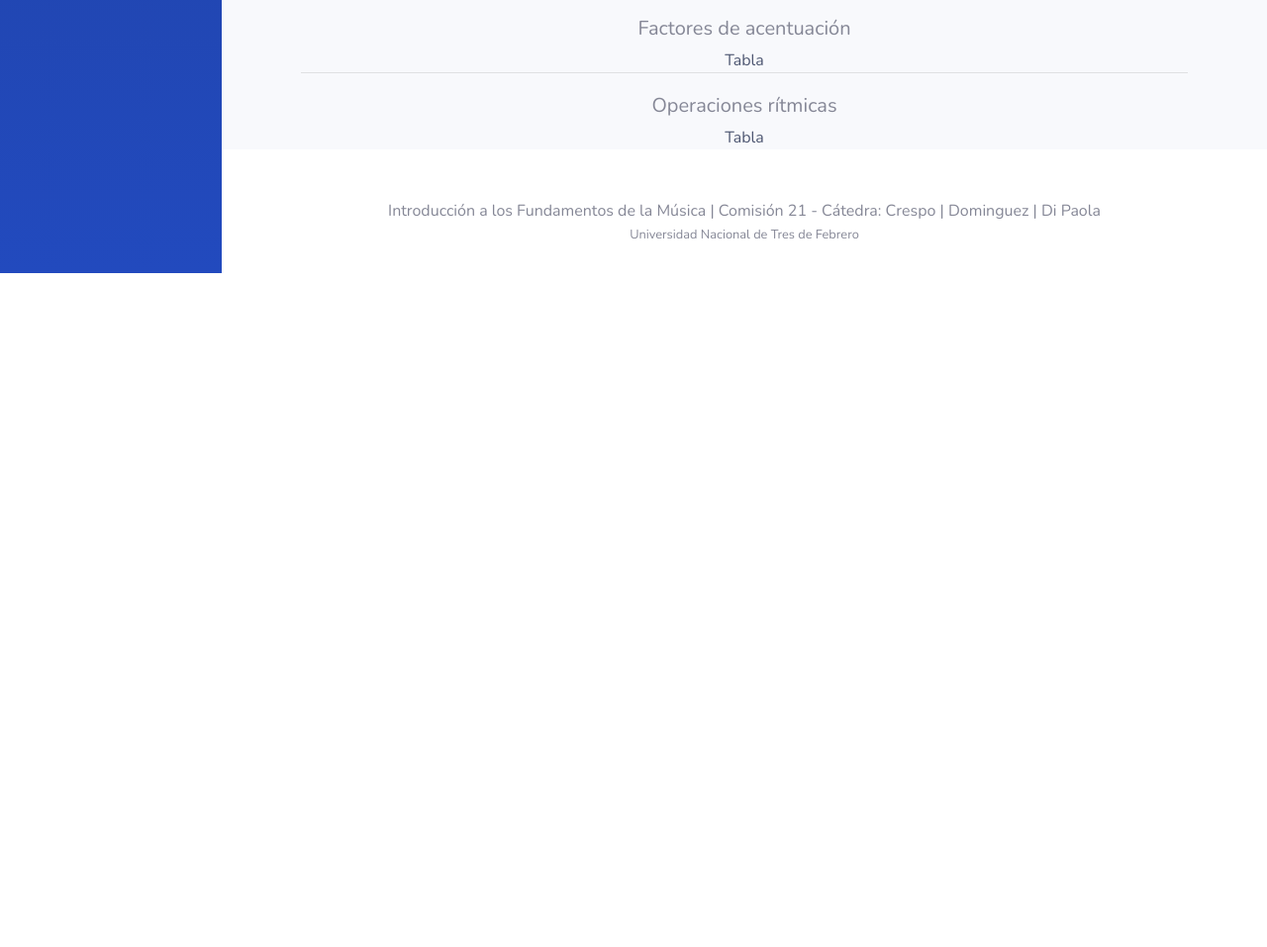
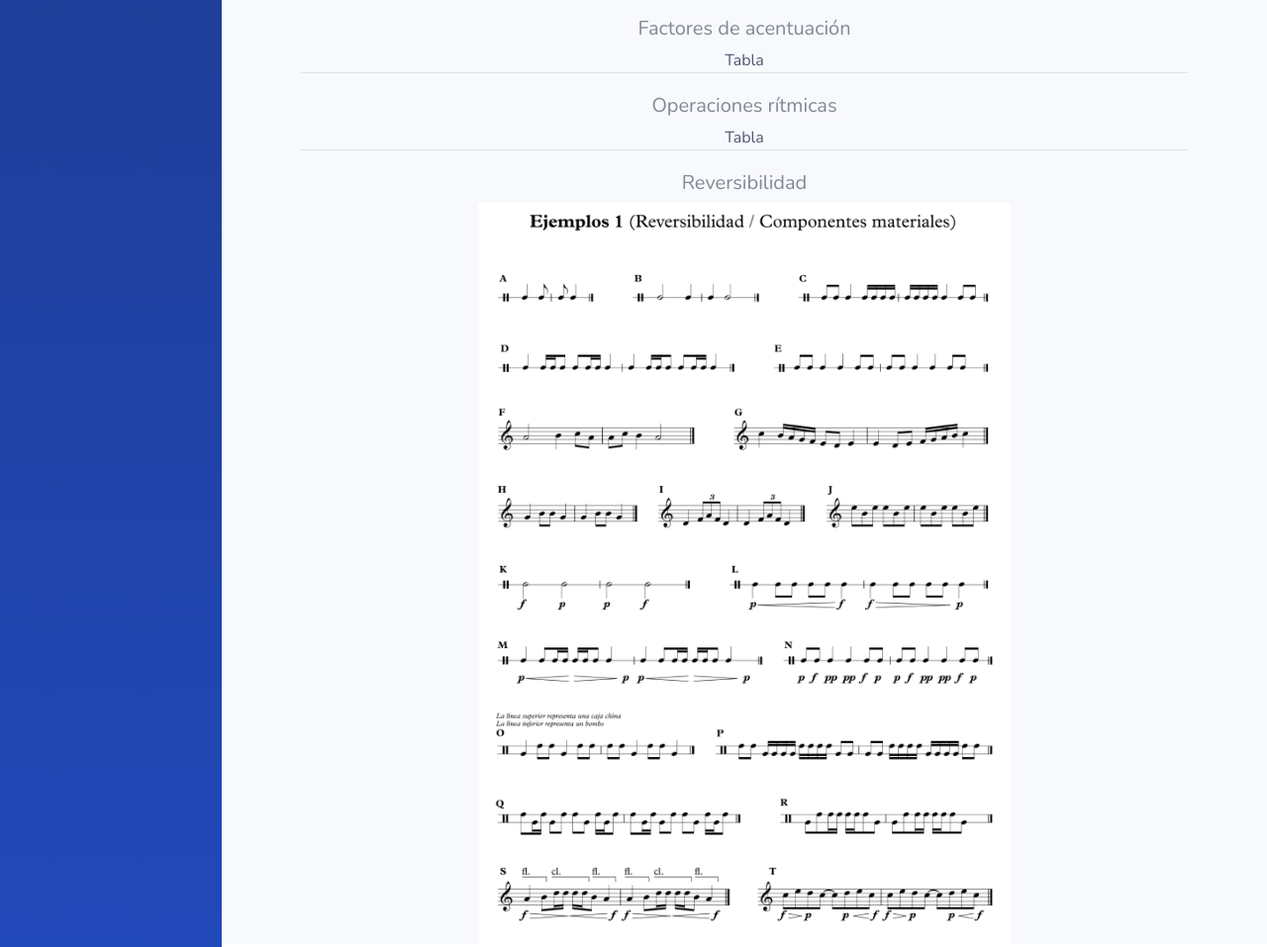
Before and after one commit to ifmUntref/2025, a website: page material2.html in a window 1280 px wide. Shown: the part 6411-7368 px from the top of the page at 99% size. Before the commit the page ends 6687 px from the top, so only its background shows below. Drawn offline with nearby package versions, Linux system fonts and the light colour scheme.

Commit message:
reversibilidad

```diff
--- a/material2.html
+++ b/material2.html
@@ -372,7 +372,6 @@
 
 <hr class="sidebar-divider my-0">
 <h5>Comienzos de compás, síncopas y contratiempos</h5>
-
 <img src="seminarioII/15.png" width="90%">
 
 
@@ -383,6 +382,11 @@
 <hr class="sidebar-divider my-0">
 <h5>Operaciones rítmicas</h5>
 <a href='https://drive.google.com/file/d/1wXve5aYPZxgHvXDMMdh_qoQ0FMiLt-3V/view?usp=sharing'>Tabla</a>
+
+<hr class="sidebar-divider my-0">
+<h5>Reversibilidad</h5>
+<img src="seminarioII/16.png" width="90%">
+<img src="seminarioII/17.png" width="90%">
 
                 </div>
                 <!-- /.container-fluid -->
```
Also changed, not shown: seminarioII/16.png (added), seminarioII/17.png (added), seminarioIV/05.png (added), 2 other files.
